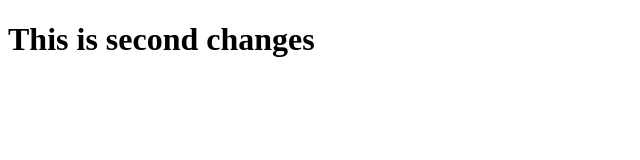
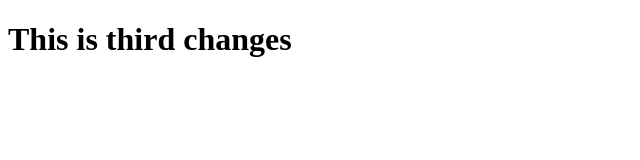
Before and after one commit to sanskar-choukse/My_repo, a plain HTML site: page index.html in a window 1280 px wide. Shown: the whole page, without its empty margins (0-640 px from the left). Drawn offline with Linux system fonts and the light colour scheme.

Commit message:
Third code of html

```diff
--- a/index.html
+++ b/index.html
@@ -6,6 +6,6 @@
     <title>Document</title>
 </head>
 <body>
-    <h1>This is second changes</h1>
+    <h1>This is third changes</h1>
 </body>
 </html>
```
